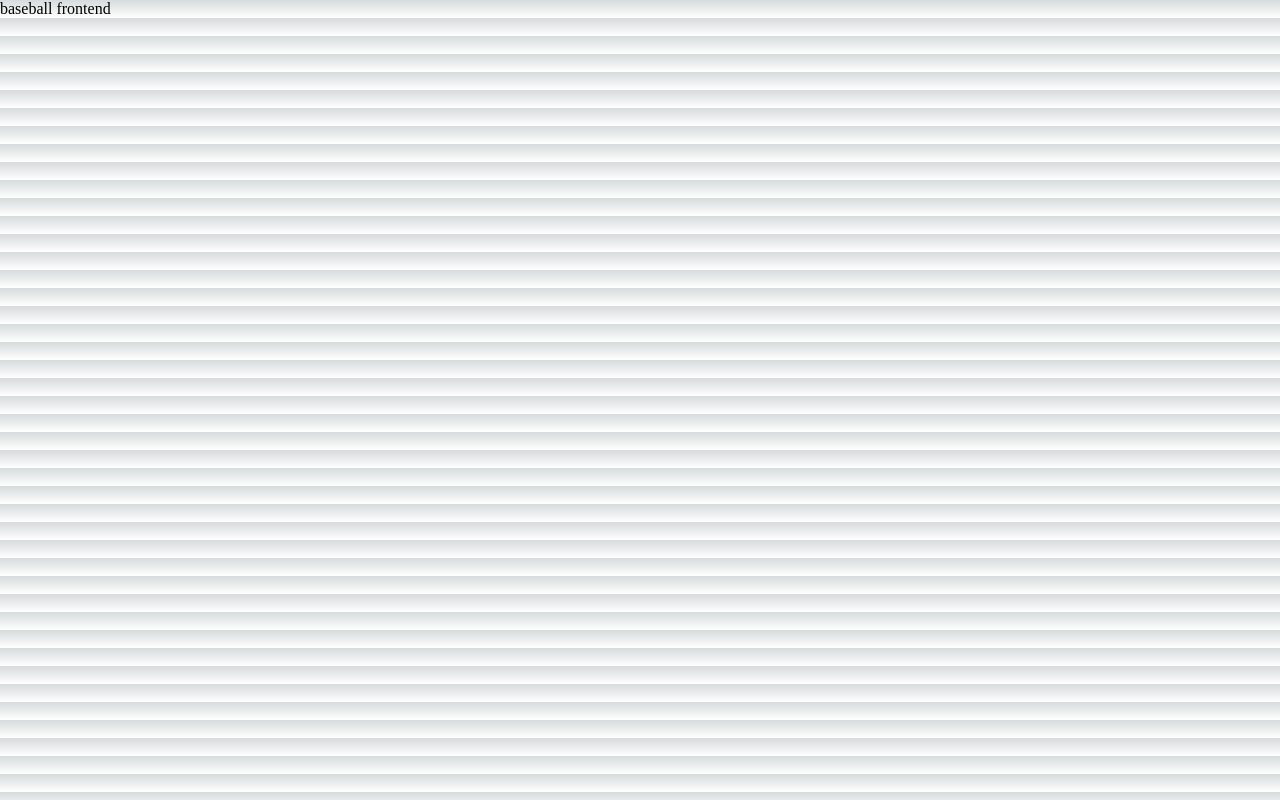
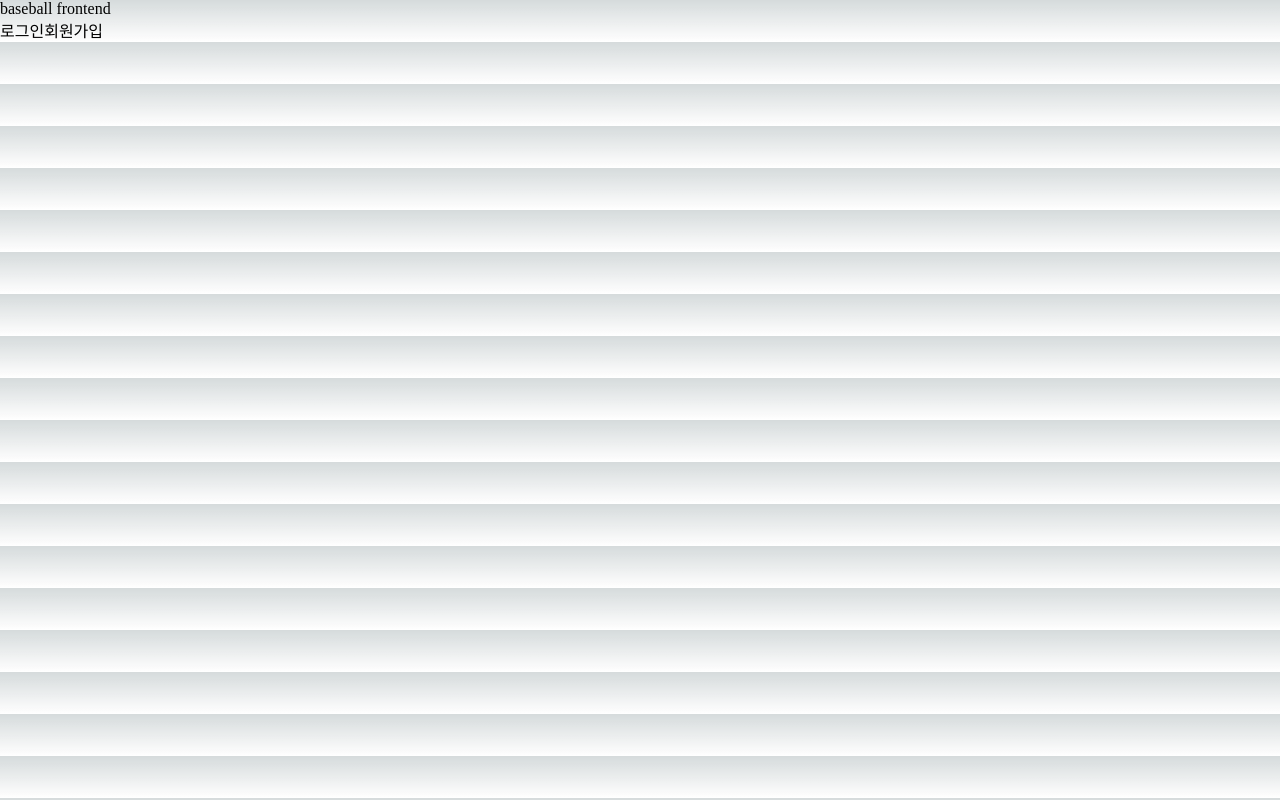
Before and after one commit to noooooooooooooooooooooob/baseball_frontend, a Next.js app: page / in a window 1280 px wide. Built offline with nearby package versions, Linux system fonts and the light colour scheme.

Commit message:
feat: create signin, signup page

```diff
--- a/pages/index.tsx
+++ b/pages/index.tsx
@@ -1,5 +1,6 @@
 import Head from 'next/head';
 import { Inter } from '@next/font/google';
+import Link from "next/link";
 
 const inter = Inter({ subsets: ['latin'] });
 
@@ -12,7 +13,17 @@ export default function Home() {
         <meta name="viewport" content="width=device-width, initial-scale=1" />
         <link rel="icon" href="/favicon.ico" />
       </Head>
-      <main>baseball frontend</main>
+      <main>
+        <p>baseball frontend</p>
+
+        <Link href="/account/signin">
+          로그인
+        </Link>
+
+        <Link href="/account/signup">
+          회원가입
+        </Link>
+      </main>
     </>
   );
 }
```
Also changed, not shown: pages/account/signin.tsx (added, +7 -0 lines), pages/account/signup.tsx (added, +7 -0 lines).
